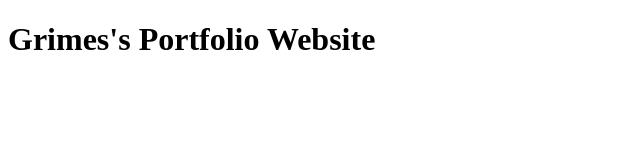
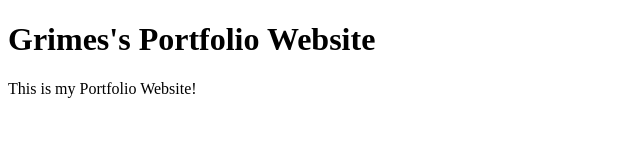
Before and after one commit to acidtone/portfolio-website, a plain HTML site: page index.html in a window 1280 px wide. Shown: the whole page, without its empty margins (0-640 px from the left). Drawn offline with Linux system fonts and the light colour scheme.

Commit message:
added paragraph

```diff
--- a/index.html
+++ b/index.html
@@ -7,5 +7,6 @@
 </head>
 <body>
   <h1>Grimes's Portfolio Website</h1>
+  <p>This is my Portfolio Website!</p>
 </body>
 </html>
```
